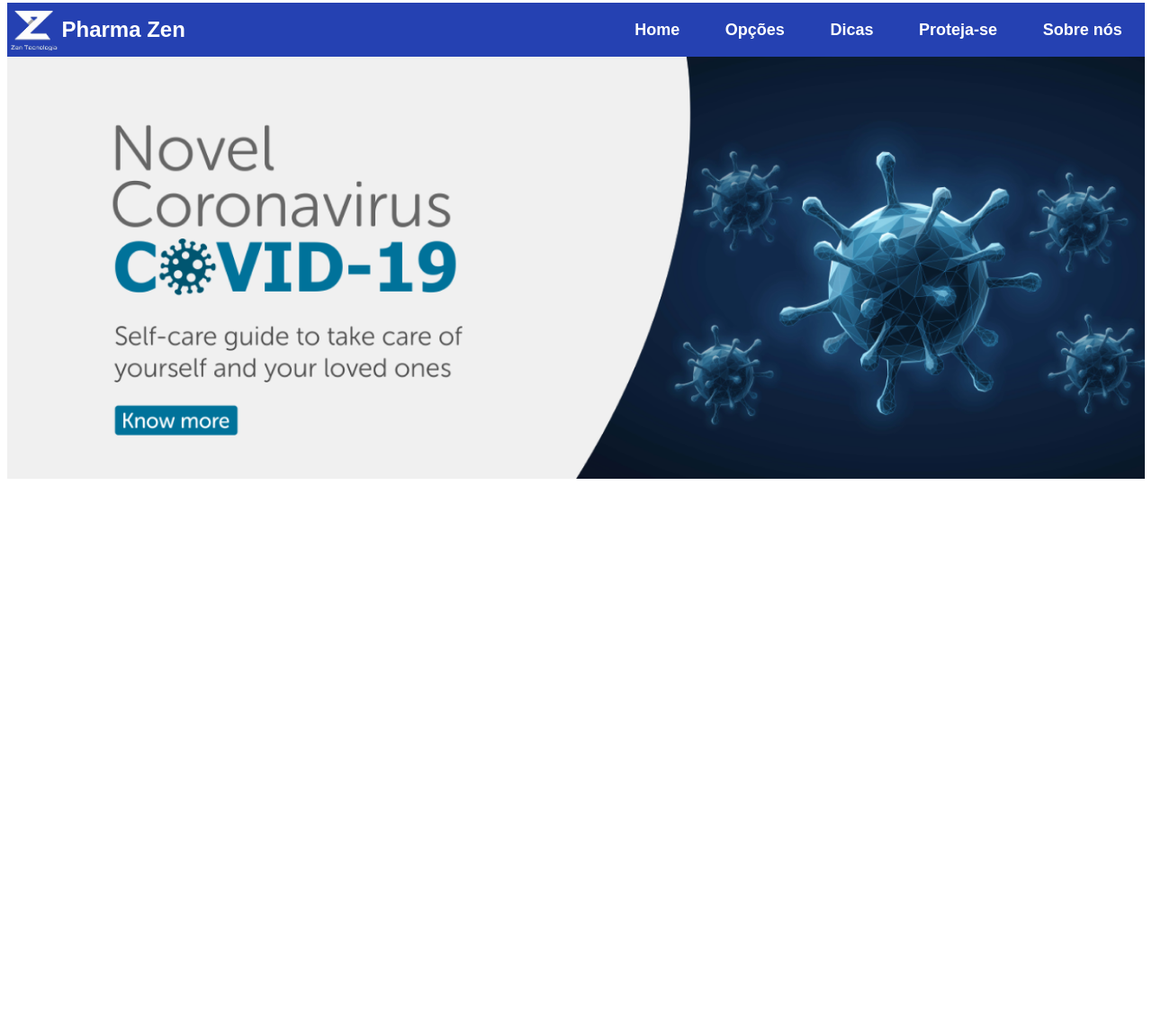
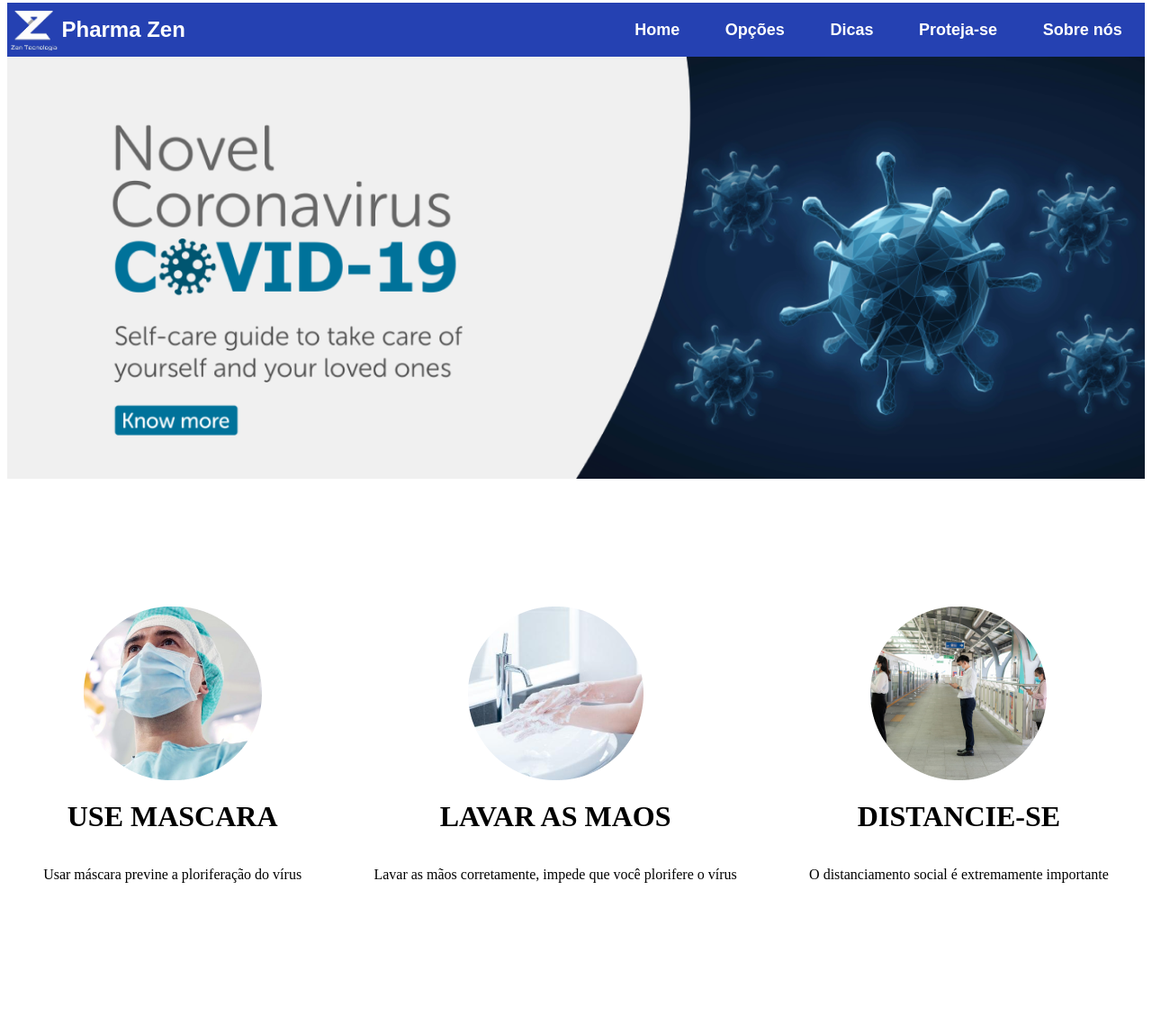
Before and after one commit to Felipe-Costa09/pharma-zen, a plain HTML site: page index.html in a window 1280 px wide. Shown: the part 5-1144 px from the top of the page at 90% size. Before the commit the page ends 800 px from the top, so only its background shows below. Drawn offline with Linux system fonts and the light colour scheme.

Commit message:
commit imagens

```diff
--- a/index.html
+++ b/index.html
@@ -27,6 +27,23 @@
         <img src="assets/images/Hero.png">
 
       </div>
+      <div class="container">
+        <div class="content">
+            <img src = "assets/images/usar-mascara 1.png">
+            <h1>USE MASCARA</h1>
+            <p>Usar máscara previne a ploriferação do vírus</p>
+        </div>
+        <div class="content">
+            <img src="assets/images/lavar-as-maos 1.png">
+            <h1>LAVAR AS MAOS </h1>
+            <p>Lavar as mãos corretamente, impede que você plorifere o vírus</p>
+        </div>
+        <div class="content">
+            <img src="assets/images/distanciamento social 1.png">
+            <h1>DISTANCIE-SE</h1>
+            <p>O distanciamento social é extremamente importante</p>
+        </div>
+      </div>
 
 </body>
 </html>
--- a/style.css
+++ b/style.css
@@ -56,3 +56,19 @@ nav.navbar  ol {
 div.hero img {
     width: 100%;
 }
+
+div.container {
+    display: flex;
+    flex-direction: row;
+    justify-content: space-around;
+    align-items: center;
+    height: 600px;
+    width: 100%;
+}
+
+div.content {
+    display: flex;
+    flex-direction: column;
+    justify-content: space-around;
+    align-items: center;
+}
```
Also changed, not shown: assets/images/distanciamento social 1.png (added), assets/images/lavar-as-maos 1.png (added), assets/images/usar-mascara 1.png (added).
